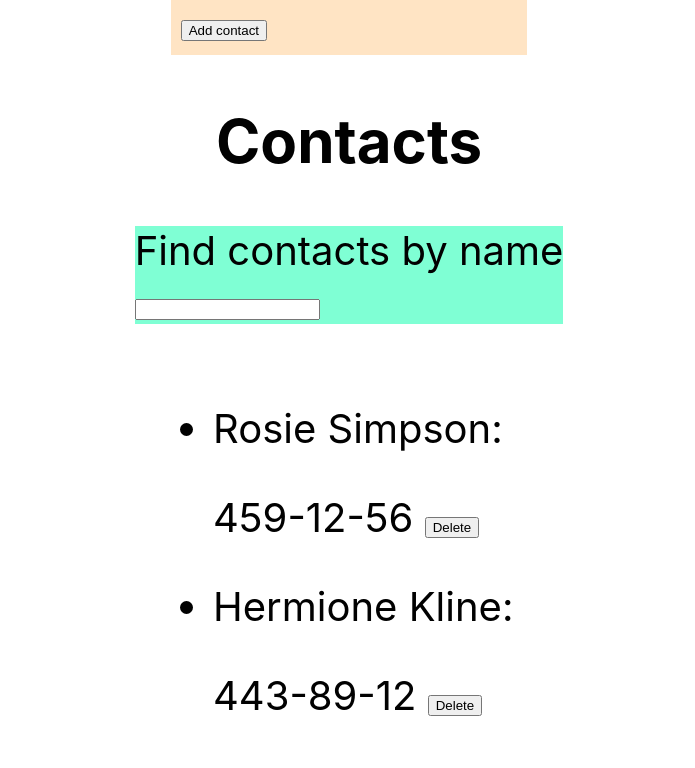
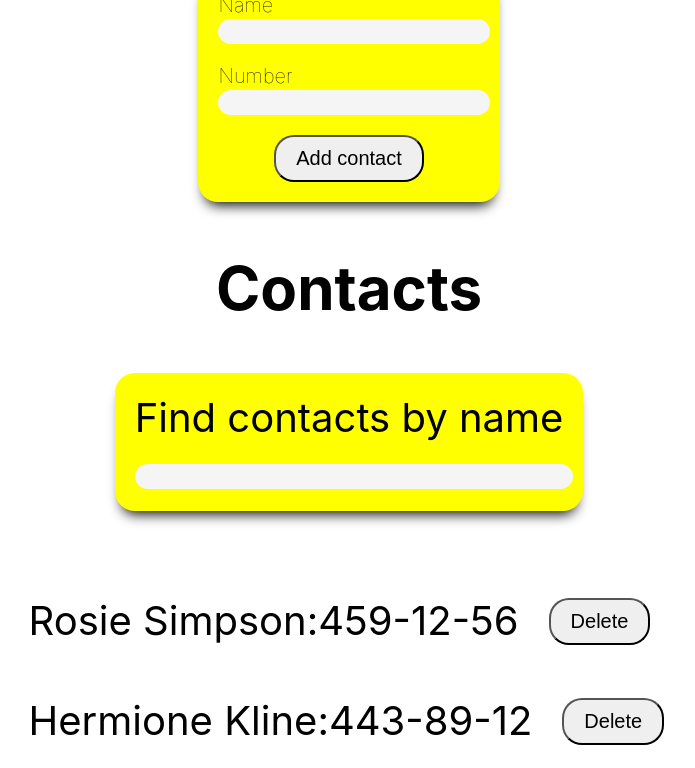
Before and after one commit to valerykyr23/goit-react-hw-02-phonebook-version2, a React (Create React App) app: page / in a window 1280 px wide. Shown: the top 768 px of the page, without its empty margins (291-986 px from the left). Built offline with nearby package versions, Linux system fonts and the light colour scheme.

Commit message:
added css styles for app components

```diff
--- a/src/components/ContactForm/ContactForm.jsx
+++ b/src/components/ContactForm/ContactForm.jsx
@@ -34,12 +34,13 @@ export class ContactForm extends Component {
 
     return (
 
-    <form className={css.contactForm} onSubmit={this.handleSubmit}>
+    <form className={css.mainForm} onSubmit={this.handleSubmit}>
       <div>
-        <label>
-          {' '}
+        <label className={css.formLabel}>
+
           Name
-          <input
+            <input
+              className={css.formInput}
             value={this.state.name}
             onChange={this.handleInputChange}
             type="text"
@@ -52,10 +53,11 @@ export class ContactForm extends Component {
       </div>
 
       <div>
-        <label>
-          {' '}
+        <label className={css.formLabel}>
+
           Number
-          <input
+            <input
+              className={css.formInput}
             value={this.state.number}
             onChange={this.handleInputChange}
             type="tel"
@@ -67,7 +69,7 @@ export class ContactForm extends Component {
         </label>
       </div>
 
-        <button type="submit"> Add contact</button>
+        <button className={css.addButton} type="submit"> Add contact</button>
     </form>
   );
   }
--- a/src/components/ContactForm/ContactForm.module.css
+++ b/src/components/ContactForm/ContactForm.module.css
@@ -1,11 +1,46 @@
-.contactForm {
-    height: 100vh;
-            display: 'flex';
-            justify-content: 'center';
-            align-items: 'center';
-            font-size: 40;
-            color: '#010101';
-            flex-direction: column;
-            background-color: bisque;
-            padding: 10px
+
+
+.mainForm {
+    display: flex;
+        flex-direction: column;
+        justify-content: space-between;
+        height: 100vh;
+        padding: 20px;
+        border-radius: 20px;
+        background-color: yellow;
+        -webkit-box-shadow: 0px 10px 13px -7px #000000, 5px 6px 14px 4px rgba(0, 0, 0, 0);
+            box-shadow: 0px 10px 13px -7px #000000, 5px 6px 14px 4px rgba(0, 0, 0, 0);
+
 }
+
+.formInput {
+    border: 0;
+        outline: 0;
+        width: 100%;
+        margin-bottom: 10px;
+        border-radius: 20px;
+        padding: 5px;
+        background-color: whitesmoke;
+        box-shadow:inset
+    }
+
+
+
+
+.formLabel {
+    font-size: 20px;
+    font-weight: 100;
+    line-height: normal;
+    display: block;
+    margin-bottom: 10px;}
+
+
+
+.addButton {
+    border-radius: 20px;
+margin: 0 auto;
+padding: 10px 20px;
+font-size: 20px;
+font-weight: 100px;
+line-height: normal
+}
--- a/src/components/ContactList/ContactList.jsx
+++ b/src/components/ContactList/ContactList.jsx
@@ -1,10 +1,11 @@
+import css from "./ContactList.module.css";
 
 
 export const ContactList = ({ contactsList, onDeleteContact }) => {
 
     return (
-        <ul>
-            {contactsList.map(({ id, name, number }) => (<li key={id}><p>{name}:</p> <span>{number}</span> <button onClick={() => onDeleteContact(id)} >Delete</button></li>))}
+        <ul className={css.contactsList}>
+            {contactsList.map(({ id, name, number }) => (<li className={css.contactItem} key={id}><p>{name}:</p> <span>{number}</span> <button className={css.delButton} onClick={() => onDeleteContact(id)} >Delete</button></li>))}
         </ul>
     )
 }
--- a/src/components/ContactList/ContactList.module.css
+++ b/src/components/ContactList/ContactList.module.css
@@ -0,0 +1,25 @@
+.contactsList {
+
+padding: 20px;
+/* overflow-y: hidden; */
+font-size: 40px;
+font-weight:400;
+line-height:20px;
+list-style: none;
+}
+
+.contactItem {
+    display: flex;
+        justify-content: space-between;
+        align-items: center;
+}
+
+        .delButton {
+            border-radius: 20px;
+                margin: 0 auto;
+                padding: 10px 20px;
+                font-size: 20px;
+                font-weight: 100px;
+                line-height: normal;
+                margin-left: 30px
+        }
--- a/src/components/Filter/Filter.jsx
+++ b/src/components/Filter/Filter.jsx
@@ -4,11 +4,11 @@ import css from "./Filter.module.css"
 export const Filter = ({filterValue, onChange}) => {
 
     return (
-       <div className={css.filterContainer}>
+       <div className={css.filterBox}>
             <label>Find contacts by name
                 <br/>
         <input
-
+            className={css.filterInput}
             type="text"
             name="filter"
             value={filterValue}
--- a/src/components/Filter/Filter.module.css
+++ b/src/components/Filter/Filter.module.css
@@ -1,5 +1,25 @@
-.filterContainer {
-    display:flex;
+
+
+
+.filterBox {
+
+display: flex;
     flex-direction: column;
-    background-color: aquamarine;
+    justify-content: space-between;
+    height: 100vh;
+    padding: 20px;
+    border-radius: 20px;
+    background-color: yellow;
+    -webkit-box-shadow: 0px 10px 13px -7px #000000, 5px 6px 14px 4px rgba(0, 0, 0, 0);
+    box-shadow: 0px 10px 13px -7px #000000, 5px 6px 14px 4px rgba(0, 0, 0, 0);
 }
+
+.filterInput {
+
+border: 0;
+outline: 0;
+width: 100%;
+border-radius: 20px;
+padding: 5px;
+background-color: whitesmoke
+}
```
